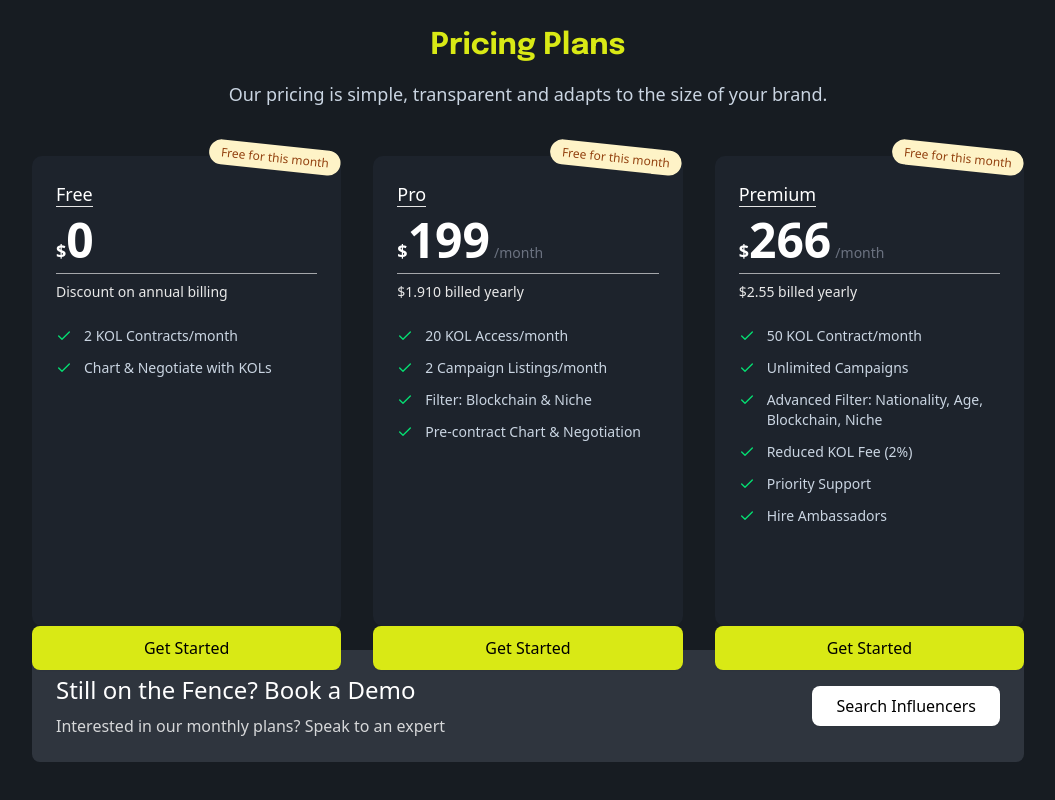
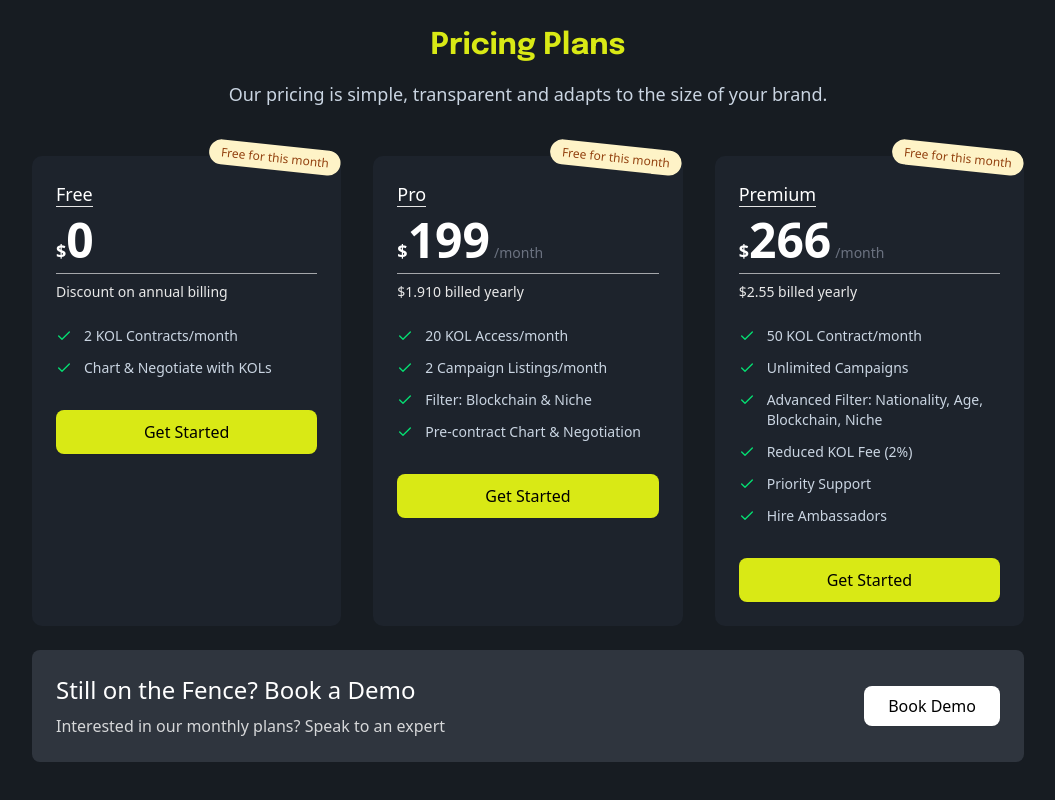
Before and after one commit to Idighekere/ethral-marketplace, a Next.js app: page / in a window 1280 px wide. Shown: the part 3801-4601 px from the top of the page, without its empty margins (112-1167 px from the left). Built offline with nearby package versions, Linux system fonts and the light colour scheme; no server answers.

Commit message:
fix: change cta text for demo on pricing section

```diff
--- a/src/components/guest/pricing-section.tsx
+++ b/src/components/guest/pricing-section.tsx
@@ -25,14 +25,14 @@ export const PricingSection = () => {
         ))}
       </div>
 
-      <div className='bg-secondary p-4 md:p-6 flex flex-col sm:flex-row sm:justify-between sm:items-center my-6 rounded-md'>
+      <div className='bg-secondary p-4 md:p-6 flex flex-col sm:flex-row sm:justify-between sm:items-center mt-6 mb-8 rounded-md'>
         <div className='flex flex-col gap-2'>
           <h3 className="text-xl sm:text-2xl font-medium text-white">Still on the Fence? Book a Demo</h3>
           <p className="text-white/80"> Interested in our monthly plans? Speak to an expert</p>
         </div>
         <div className=' w-full sm:w-fit'>
           <Button className='bg-white hover:bg-white/90 w-full sm:w-fit' asChild>
-            <Link href='/influencers'>Search Influencers</Link>
+            <Link href='/influencers'>Book Demo</Link>
           </Button>
         </div>
       </div>
--- a/src/components/shared/pricing-card.tsx
+++ b/src/components/shared/pricing-card.tsx
@@ -13,7 +13,7 @@ interface PricingCardProps{
 export const PricingCard = ({plan,billingCycle="monthly",page="",ctaButton}:PricingCardProps) => {
   return (
 
-   <div key={plan.id} className='relative h-full'>
+   <div key={plan.id} className='relative h-full bg-[#1D232C] rounded-lg p-6 h-full'>
   {/* Badge */}
   <div className='absolute -top-3 right-0 transform rotate-6  '>
     <span className='bg-[#FEF3C7] text-[#92400E] text-xs font-medium px-3 py-1 rounded-full'>
@@ -22,7 +22,7 @@ export const PricingCard = ({plan,billingCycle="monthly",page="",ctaButton}:Pric
   </div>
 
   {/* Card */}
-  <div className='bg-[#1D232C] rounded-lg p-6 h-full '>
+  <div className=' '>
     <div className=' mb-6'>
       <h3 className='text-white text-lg mb-4 border-b inline'>{plan.name}</h3>
       <div className='flex items-baseline  gap-1 border-b border-white/60  py-2'>
```
